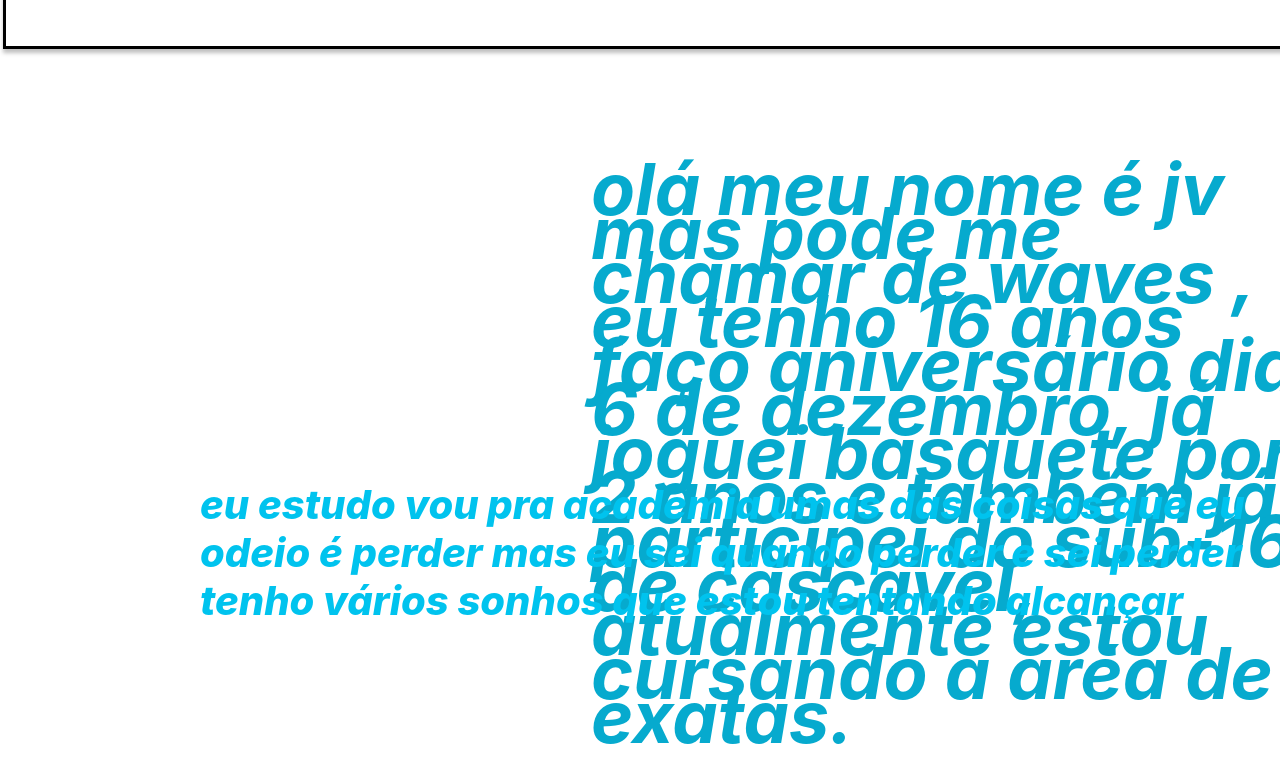
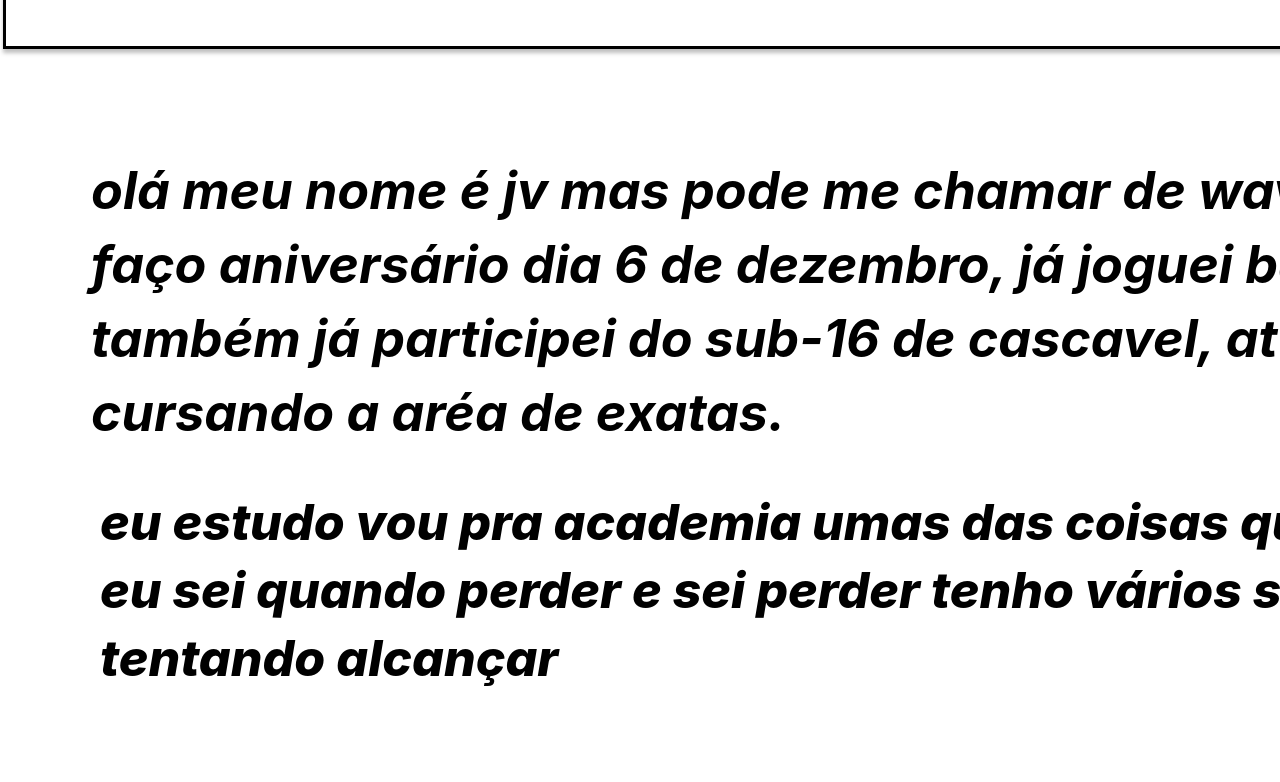
Before and after one commit to 007hfiueyw79f279pruip/wj-23, a plain HTML site: page index.html in a window 1280 px wide. Shown: the part 312-1094 px from the top of the page. Before the commit the page ends 1072 px from the top, so only its background shows below. Drawn offline with Linux system fonts and the light colour scheme.

Commit message:
Add files via upload
slA

```diff
--- a/style.css
+++ b/style.css
@@ -70,35 +70,31 @@ line-height: 77px;
 color: #000000;
 
 border: 2px solid #FF0505;}
-.texto1 {position: absolute;
-width: 710px;
-height: 308px;
-left: 591px;
+.texto1 {
+  position: absolute;
+width: 1760px;
+height: 808px;
+left: 91px;
 top: 431px;
+font-family: 'Inter';
+font-style: italic;
+font-weight: 300;
+font-size: 26px;
+line-height: 74px;
+color: black
 
+}
+.texto2 h1 {
+  position: absolute;
+width: 1800px;
+height: 344px;
+left: 100px;
+top: 766px;
 font-family: 'Inter';
 font-style: italic;
 font-weight: 800;
-font-size: 36px;
-line-height: 44px;
-
-color: #06AACE;
-
+font-size: 50px;
+line-height: 68px;
+color: #000000;
 
 }
-.texto2 h1 {position: absolute;
-width: 1050px;
-height: 144px;
-left: 200px;
-top: 766px;
-
-font-family: 'Inter';
-font-style: italic;
-font-weight: 800;
-font-size: 40px;
-line-height: 48px;
-
-color: #00C3EE;
-
-
-}
```
